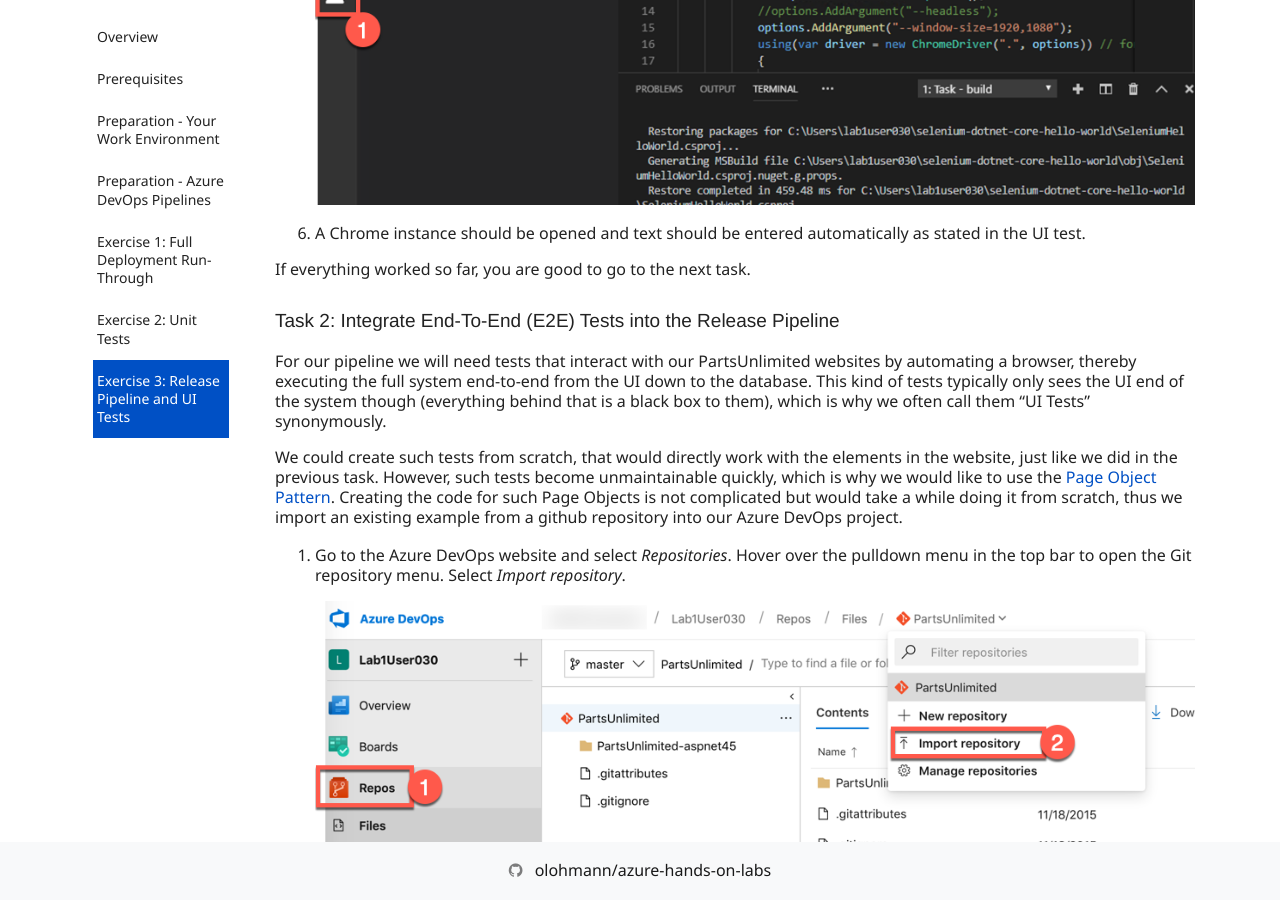
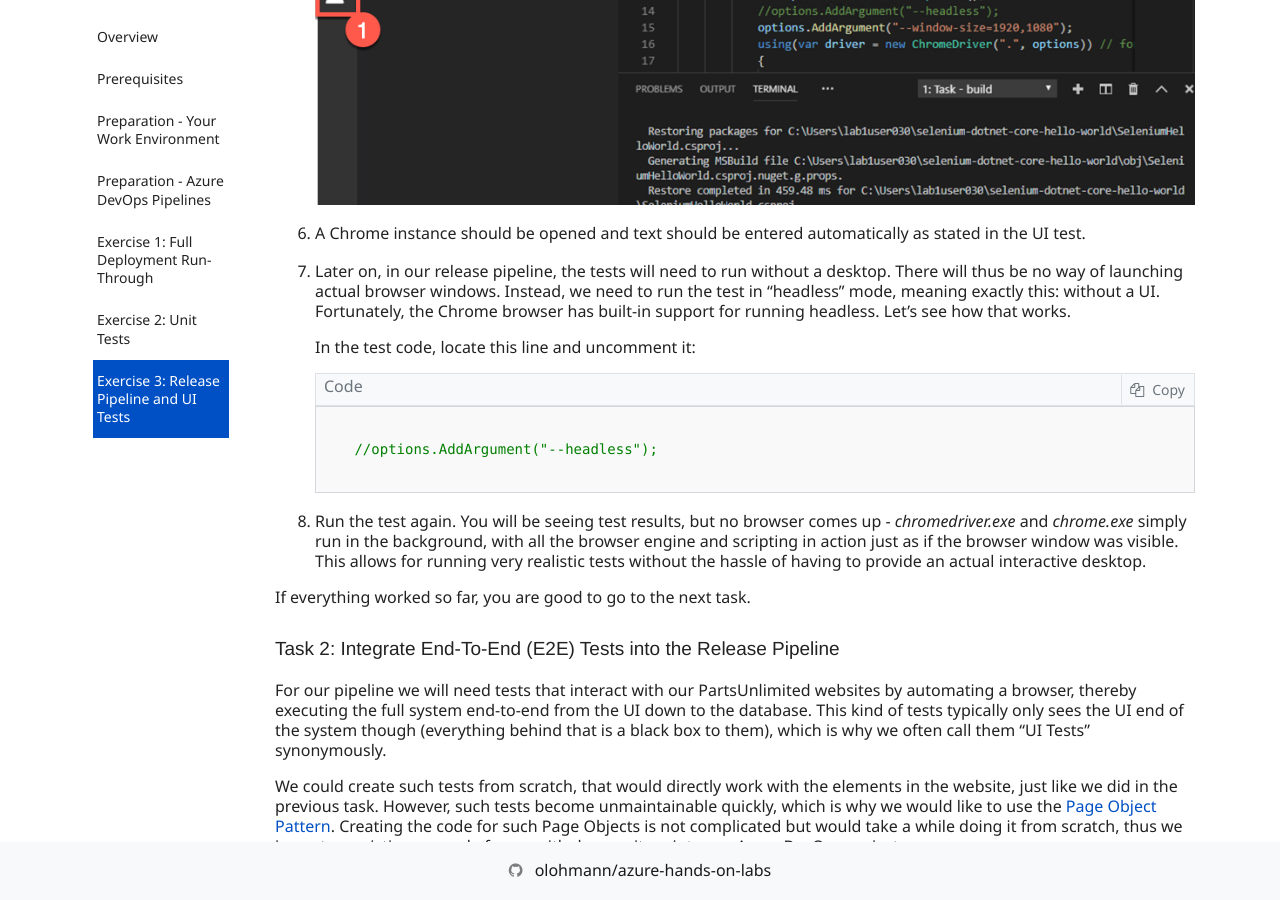
Before and after one commit to olohmann/azure-hands-on-labs, a Jekyll site: the page built from labs/08_testing/testing.md, in a window 1280 px wide and 900 px high, scrolled down 20559 px. Built offline with Jekyll 4.4.1, drawn with Linux system fonts in a browser that asks for light colours; nearby versions of some CDN libraries; our own code applies the rules of GitHub Pages for plain Markdown files; comment, search, counter and statistics services are not loaded.

Commit message:
adding hint for headless testing

````diff
--- a/labs/08_testing/testing.md
+++ b/labs/08_testing/testing.md
@@ -221,6 +221,16 @@ First, let's make sure that you can actually work with your environment.
 
 1. A Chrome instance should be opened and text should be entered automatically as stated in the UI test.
 
+1. Later on, in our release pipeline, the tests will need to run without a desktop. There will thus be no way of launching actual browser windows. Instead, we need to run the test in "headless" mode, meaning exactly this: without a UI. Fortunately, the Chrome browser has built-in support for running headless. Let's see how that works.
+
+    In the test code, locate this line and uncomment it:
+
+    ```c#
+    //options.AddArgument("--headless");
+    ```
+
+1. Run the test again. You will be seeing test results, but no browser comes up - *chromedriver.exe* and *chrome.exe* simply run in the background, with all the browser engine and scripting in action just as if the browser window was visible. This allows for running very realistic tests without the hassle of having to provide an actual interactive desktop.
+
 If everything worked so far, you are good to go to the next task.
 
 ### Task 2: Integrate End-To-End (E2E) Tests into the Release Pipeline
````
